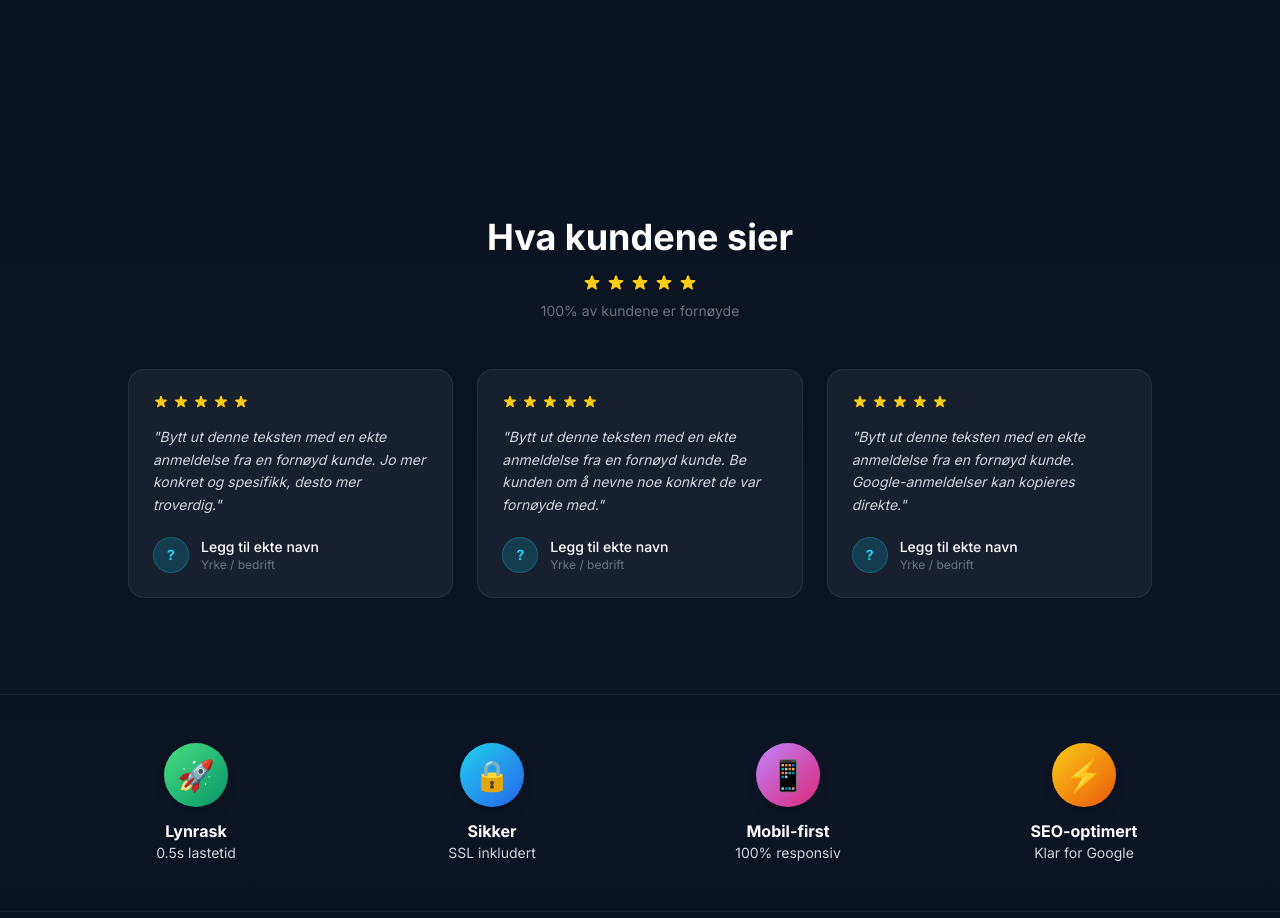
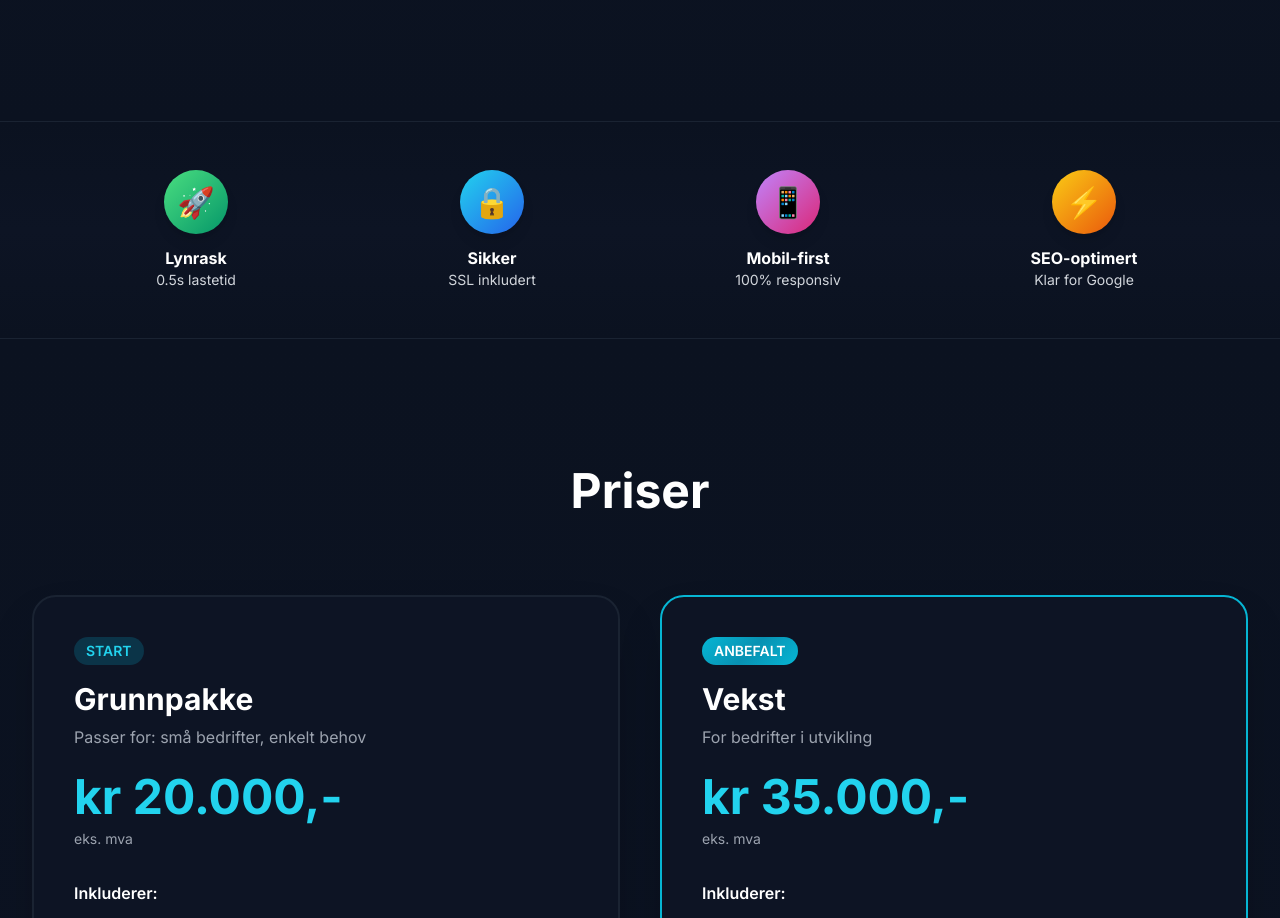
Before and after one commit to kiropraktisksenter/Webera, a Next.js app: page / in a window 1280 px wide. Shown: the part 5220-6138 px from the top of the page. Built offline with nearby package versions, Linux system fonts and the light colour scheme.

Commit message:
Fjern anmeldelser-seksjon midlertidig
Co-Authored-By: Claude Sonnet 4.6 <noreply@anthropic.com>

```diff
--- a/app/page.tsx
+++ b/app/page.tsx
@@ -1054,79 +1054,6 @@ export default function Home() {
         </div>
       </section>
 
-      {/* Anmeldelser */}
-      <section className="py-24 px-4 sm:px-6 lg:px-8" style={{ background: 'linear-gradient(to bottom, #0B1220, #0D1424)' }}>
-        <div className="max-w-5xl mx-auto">
-          <motion.div
-            initial={{ opacity: 0, y: 16 }}
-            whileInView={{ opacity: 1, y: 0 }}
-            viewport={{ once: true, margin: "-80px" }}
-            transition={{ duration: 0.6 }}
-            className="text-center mb-12"
-          >
-            <h2 className="text-4xl font-bold text-white mb-4">Hva kundene sier</h2>
-            <div className="flex justify-center gap-1 mb-2">
-              {[...Array(5)].map((_, i) => (
-                <svg key={i} className="w-5 h-5 text-yellow-400" fill="currentColor" viewBox="0 0 20 20">
-                  <path d="M9.049 2.927c.3-.921 1.603-.921 1.902 0l1.07 3.292a1 1 0 00.95.69h3.462c.969 0 1.371 1.24.588 1.81l-2.8 2.034a1 1 0 00-.364 1.118l1.07 3.292c.3.921-.755 1.688-1.54 1.118l-2.8-2.034a1 1 0 00-1.175 0l-2.8 2.034c-.784.57-1.838-.197-1.539-1.118l1.07-3.292a1 1 0 00-.364-1.118L2.98 8.72c-.783-.57-.38-1.81.588-1.81h3.461a1 1 0 00.951-.69l1.07-3.292z" />
-                </svg>
-              ))}
-            </div>
-            <p className="text-gray-500 text-sm">100% av kundene er fornøyde</p>
-          </motion.div>
-
-          <div className="grid md:grid-cols-3 gap-6">
-            {[
-              {
-                name: 'Legg til ekte navn',
-                role: 'Yrke / bedrift',
-                text: 'Bytt ut denne teksten med en ekte anmeldelse fra en fornøyd kunde. Jo mer konkret og spesifikk, desto mer troverdig.',
-                initials: '?'
-              },
-              {
-                name: 'Legg til ekte navn',
-                role: 'Yrke / bedrift',
-                text: 'Bytt ut denne teksten med en ekte anmeldelse fra en fornøyd kunde. Be kunden om å nevne noe konkret de var fornøyde med.',
-                initials: '?'
-              },
-              {
-                name: 'Legg til ekte navn',
-                role: 'Yrke / bedrift',
-                text: 'Bytt ut denne teksten med en ekte anmeldelse fra en fornøyd kunde. Google-anmeldelser kan kopieres direkte.',
-                initials: '?'
-              },
-            ].map((review, i) => (
-              <motion.div
-                key={i}
-                initial={{ opacity: 0, y: 16 }}
-                whileInView={{ opacity: 1, y: 0 }}
-                viewport={{ once: true, margin: "-80px" }}
-                transition={{ duration: 0.5, delay: i * 0.1 }}
-                className="bg-white/5 border border-gray-700/50 rounded-2xl p-6"
-              >
-                <div className="flex gap-1 mb-4">
-                  {[...Array(5)].map((_, j) => (
-                    <svg key={j} className="w-4 h-4 text-yellow-400" fill="currentColor" viewBox="0 0 20 20">
-                      <path d="M9.049 2.927c.3-.921 1.603-.921 1.902 0l1.07 3.292a1 1 0 00.95.69h3.462c.969 0 1.371 1.24.588 1.81l-2.8 2.034a1 1 0 00-.364 1.118l1.07 3.292c.3.921-.755 1.688-1.54 1.118l-2.8-2.034a1 1 0 00-1.175 0l-2.8 2.034c-.784.57-1.838-.197-1.539-1.118l1.07-3.292a1 1 0 00-.364-1.118L2.98 8.72c-.783-.57-.38-1.81.588-1.81h3.461a1 1 0 00.951-.69l1.07-3.292z" />
-                    </svg>
-                  ))}
-                </div>
-                <p className="text-gray-300 text-sm leading-relaxed mb-5 italic">"{review.text}"</p>
-                <div className="flex items-center gap-3">
-                  <div className="w-9 h-9 rounded-full bg-cyan-500/20 border border-cyan-500/30 flex items-center justify-center text-cyan-400 font-bold text-sm">
-                    {review.initials}
-                  </div>
-                  <div>
-                    <div className="text-white font-medium text-sm">{review.name}</div>
-                    <div className="text-gray-500 text-xs">{review.role}</div>
-                  </div>
-                </div>
-              </motion.div>
-            ))}
-          </div>
-        </div>
-      </section>
-
       {/* Trust Indicators */}
       <section className="py-12 px-4 sm:px-6 lg:px-8 border-y relative" style={{ background: 'linear-gradient(to bottom, #0B1220, #0D1424, #0B1220)', borderColor: '#1a2332' }}>
         <div className="max-w-6xl mx-auto">
```
